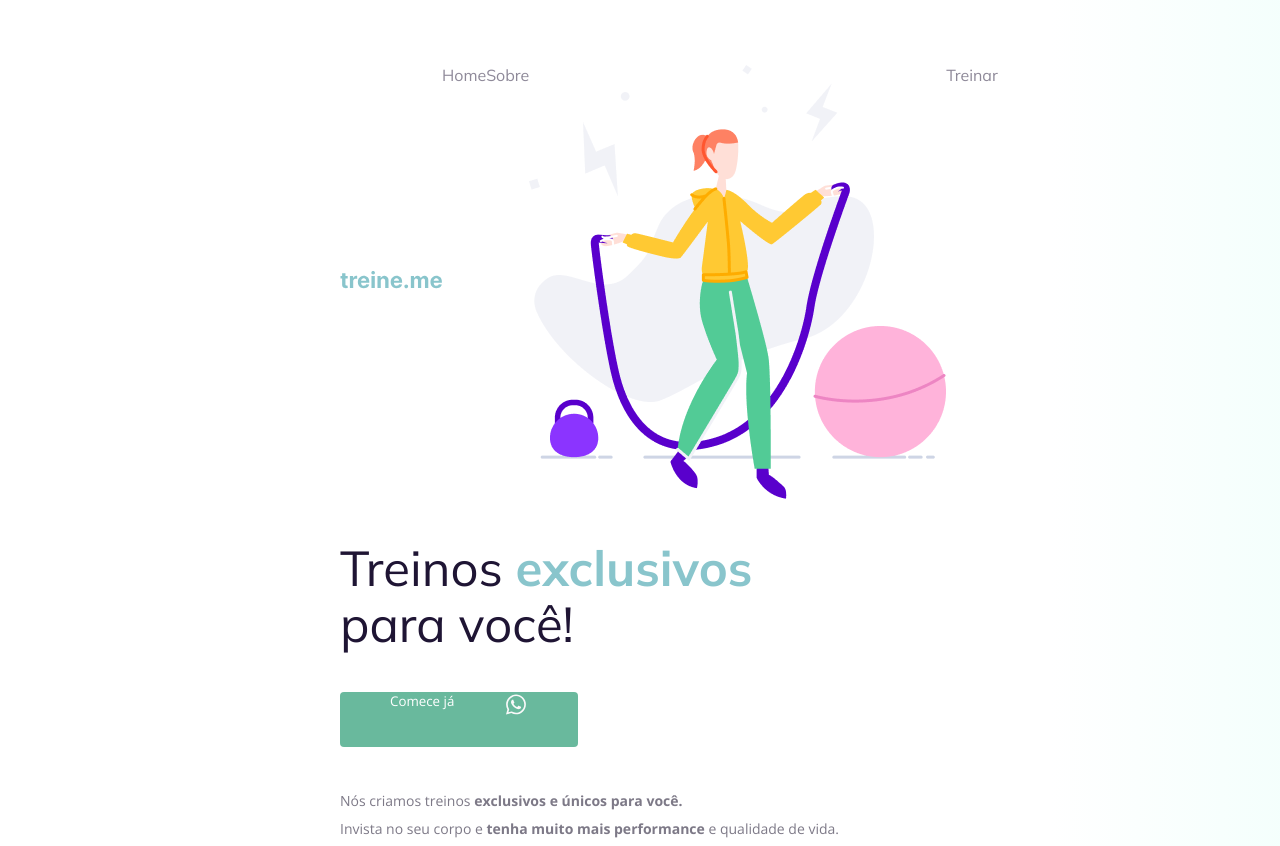
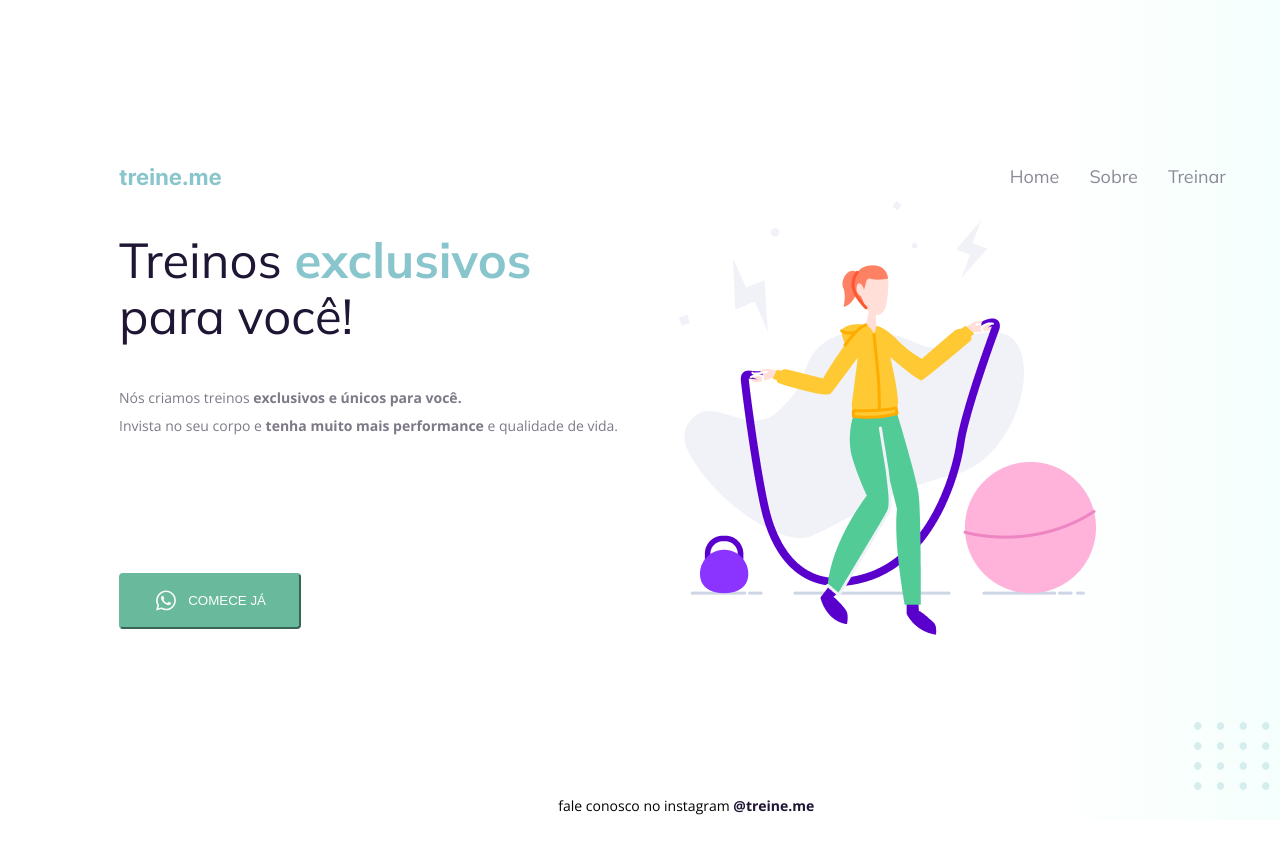
Before and after one commit to fernandofaggi/Projeto1, a plain HTML site: page Desafio2/Código do desafio - Fase 02/index.html in a window 1280 px wide. Shown: the top 846 px of the page. After the commit the page ends 820 px from the top, so only its background shows below. Drawn offline with nearby package versions, Linux system fonts and the light colour scheme.

Commit message:
Subindo Para o GIT

```diff
--- a/Desafio2/Código do desafio - Fase 02/index.html
+++ b/Desafio2/Código do desafio - Fase 02/index.html
@@ -22,24 +22,29 @@
           <ul>
             <li><a href="#">Home</a></li>
             <li><a href="#">Sobre</a></li>
-            <img src="images/img.png" alt="Desenho de uma mulher pulando corta numa academia.">
             <li><a href="#">Treinar</a></li>
           </ul>
-      </nav>
+
+        </nav>
+
+        <img id ="ifitness-jump" src="images/img.png" alt="Desenho de uma mulher pulando corta numa academia.">
 
       <main>
           <section>
             <h1>Treinos <span>exclusivos</span> para você!</h1>
-            <button>
-              Comece já
-              <img src="images/whats.svg" alt="Ícone do whatsapp">
 
-            </button>
 
             <p>
               Nós criamos treinos <strong>exclusivos e únicos para você.</strong></br>
               Invista no seu corpo e <strong>tenha muito mais performance</strong> e qualidade de vida.
             </p>
+
+              <button>
+
+               <img src="images/whats.svg" alt="Ícone ">COMECE JÁ
+              </button>
+
+
 
           </section>
 
--- a/Desafio2/Código do desafio - Fase 02/style.css
+++ b/Desafio2/Código do desafio - Fase 02/style.css
@@ -1,23 +1,42 @@
 body {
     margin: 0;
+    font-family: "Open Sans", sans-serif;
+    background: linear-gradient(90deg, rgb(227, 255, 248, 0) 82.08%, rgb(227, 255, 248, 0.38) 100%);
+    min-height: 100vh;
 
-    font-family: "Open Sans", sans-serif;
 
-    background: linear-gradient(90deg, rgb(227, 255, 248, 0) 82.08%, rgb(227, 255, 248, 0.38) 100%);
 
-    min-height: 100vh;
+  }
+
+  #logo {
+
+    font-family: 'Inter';
+    font-style: normal;
+    font-weight: 700;
+    font-size: 22px;
+    line-height: 26px;
+    color: #89C5CC;
+    mix-blend-mode: normal;
   }
 
   .page {
     width: 600px;
-    margin: 0 auto;
+    /*margin: 0 auto;*/
     padding-top: 65px;
+    position: absolute;
+    width: 1008.79px;
+    height: 433.64px;
+    left: 119.09px;
+    top: 100px;
+
+
+
   }
 
   nav {
     display: flex;
     justify-content: start;
-    align-items: center;
+    align-items: left;
 
     margin-bottom: 15px;
   }
@@ -27,11 +46,26 @@ body {
     list-style: none;
     margin: 0;
     padding: 0;
+    position: absolute;
+    width: 267.21px;
+    height: 23px;
+    left: 860.67px;
+    top: 65px;
+
   }
 
   a {
     color: #1f1534;
     text-decoration: none;
+  }
+
+  li{
+    margin-left: 30px;
+    font-family: 'Mulish';
+    font-style: normal;
+    font-weight: 400;
+    font-size: 18px;
+    line-height: 23px;
   }
 
   ul li a {
@@ -43,8 +77,17 @@ body {
     opacity: 1;
   }
 
-  h1,
-  ul {
+  #ifitness-jump{
+
+position: absolute;
+left: 55.47%;
+right: 11.95%;
+top: 20.28%;
+bottom: 19.49%;
+
+  }
+
+  h1,  ul {
     font-family: "Mulish", sans-serif;
   }
 
@@ -56,6 +99,7 @@ body {
     font-weight: normal;
 
     width: 490px;
+
   }
 
   h1 span {
@@ -67,25 +111,28 @@ body {
     font-size: 14px;
     line-height: 28px;
     color: #7d7987;
+    margin: 40px 0;
 
-    margin: 40px 0;
+
   }
 
   button {
+    display: flex;
+    flex-direction: row;
+    justify-content: center;
+    align-items: center;
+    padding: 14px 32px 15px;
+    gap: 10px;
+    background: #69B99D;
+    border-radius: 4px;
+    border-color: #69B99D;
     color: white;
-    font-family: "Open Sans", sans-serif;
+    position: absolute;
+    width: 182px;
+    height: 56px;
+    top: 473px;
 
-    background: #69B99D;
-    border: 0;
-    padding: 0 50px 30px;
 
-    display: flex;
-    justify-content: space-around;
-    gap: 50px;
-
-    border-radius: 4px;
-
-    cursor: pointer;
   }
 
   button:hover {
@@ -95,10 +142,16 @@ body {
   footer {
     font-size: 14px;
     line-height: 28px;
+    text-align: center;
+    margin-top: 30px;
+    position: absolute;
+    width: 592.46px;
+    height: 28px;
+    top: 662px;
+    left: 26.87%;
+    right: 26.88%;
+    bottom: 4.17%;
 
-    text-align: center;
-
-    margin-top: 80px;
   }
 
   footer a {
@@ -106,6 +159,7 @@ body {
   }
 
   #balls {
+    position: fixed;
       bottom: 0;
       right: 0;
   }
```
